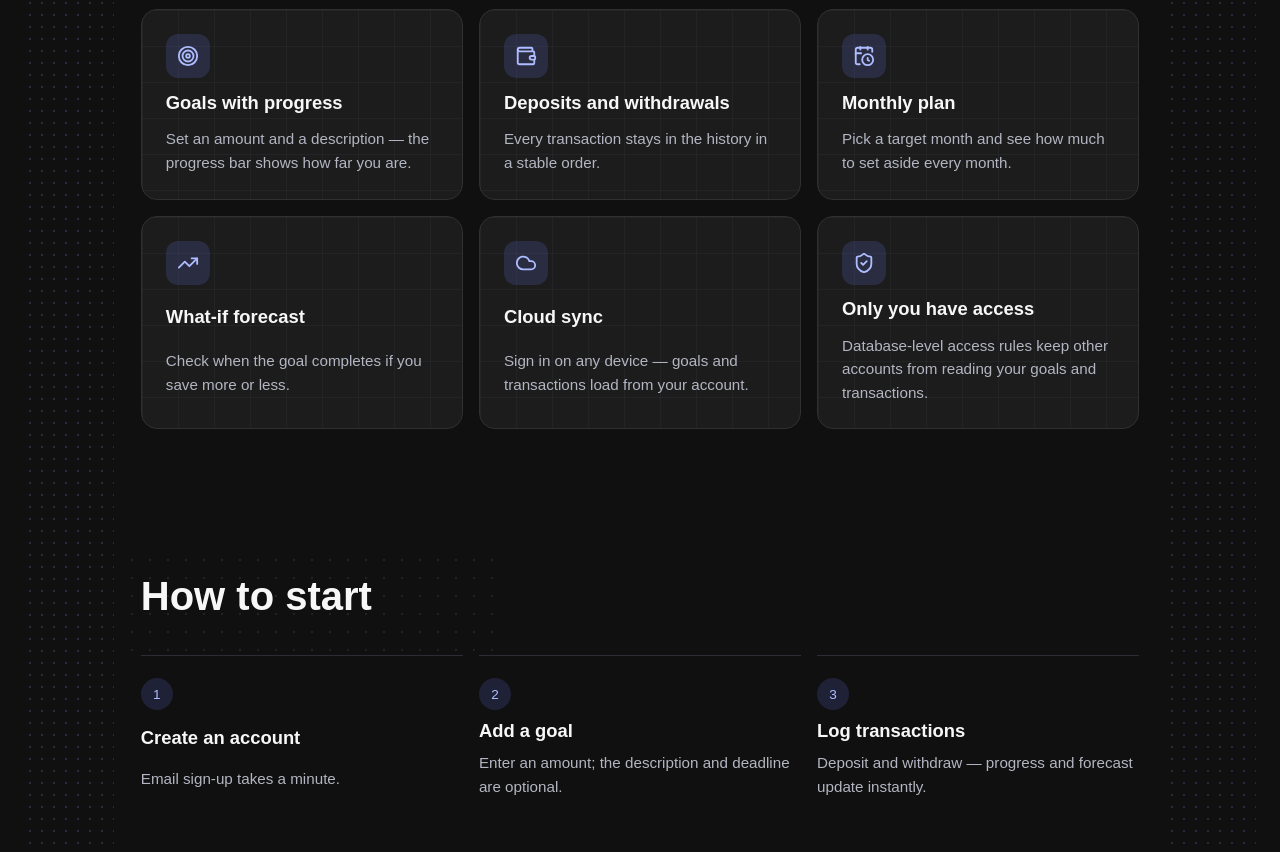
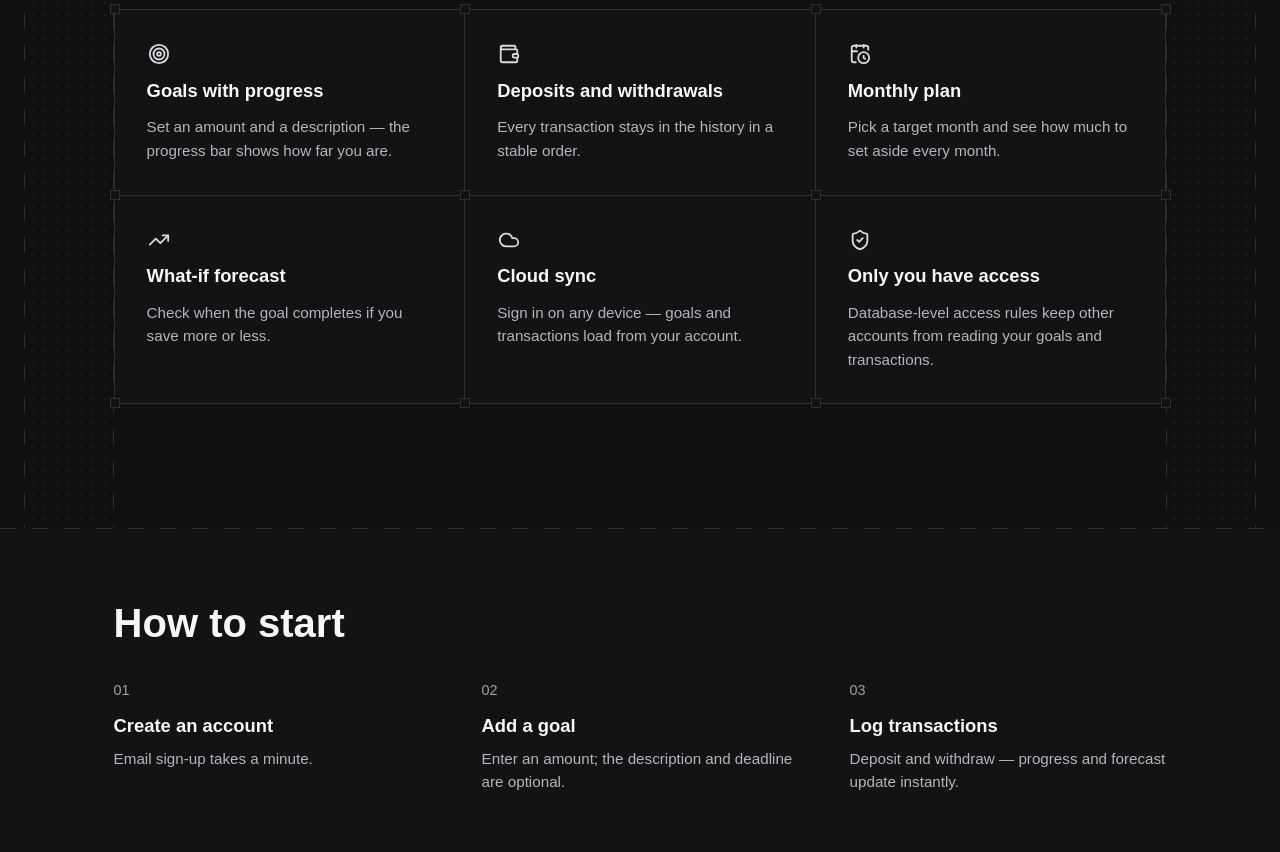
Before and after one commit to semrosin/goal-tracker, a React app: page / in a window 1280 px wide. Shown: the part 987-1839 px from the top of the page. Built offline with nearby package versions, Linux system fonts and the light colour scheme; a web font is replaced by a local one.

Commit message:
feat(ui): refine public dot rails and section layouts

```diff
--- a/src/pages/auth/ui/AuthPages.module.scss
+++ b/src/pages/auth/ui/AuthPages.module.scss
@@ -1,4 +1,7 @@
+@use '../../../shared/ui/DotBackdrop/publicSurface' as surface;
+
 .shell {
+  @include surface.tokens;
   isolation: isolate;
   position: relative;
   min-height: 100vh;
@@ -54,20 +57,6 @@
   border-radius: 1.5rem;
   background: #1e1e28;
   box-shadow: 0 30px 80px #0006;
-}
-
-.card::before {
-  background-image: radial-gradient(
-    circle,
-    rgba(145, 163, 255, 0.17) 1px,
-    transparent 1.2px
-  );
-  background-size: 12px 12px;
-  content: '';
-  inset: -2rem -1rem;
-  pointer-events: none;
-  position: absolute;
-  z-index: -1;
 }
 
 .eyebrow {
--- a/src/pages/welcome/ui/WelcomePage.module.scss
+++ b/src/pages/welcome/ui/WelcomePage.module.scss
@@ -1,4 +1,7 @@
+@use '../../../shared/ui/DotBackdrop/publicSurface' as surface;
+
 .shell {
+  @include surface.tokens;
   --page-gutter: clamp(0.9rem, 2.5vw, 1.75rem);
   --page-width: min(100% - (2 * var(--page-gutter)), 74rem);
   isolation: isolate;
@@ -54,7 +57,7 @@
   min-height: calc(100svh - 4.5rem);
   padding: clamp(3rem, 9vh, 6rem) 0;
   text-align: center;
-  width: var(--page-width);
+  width: var(--content-width);
 }
 
 .heroContent {
@@ -110,7 +113,7 @@
 .section {
   margin: 0 auto;
   padding: clamp(2.25rem, 6vw, 4.5rem) 0;
-  width: var(--page-width);
+  width: var(--content-width);
 }
 
 .sectionHeader {
@@ -119,24 +122,6 @@
   margin-bottom: clamp(1.5rem, 3vw, 2.25rem);
   max-width: 46rem;
   position: relative;
-}
-
-/* A small, faint dot patch sits behind each section heading. */
-.sectionHeader::before {
-  background-image: radial-gradient(
-    circle,
-    rgba(145, 163, 255, 0.12) 1px,
-    transparent 1.1px
-  );
-  background-size: 18px 18px;
-  content: '';
-  height: 7rem;
-  left: -1.1rem;
-  pointer-events: none;
-  position: absolute;
-  top: -1.4rem;
-  width: min(24rem, 72%);
-  z-index: -1;
 }
 
 .sectionHeader h2 {
@@ -155,8 +140,10 @@
 }
 
 .features {
+  border-left: 1px solid var(--panel-border);
+  border-top: 1px solid var(--panel-border);
   display: grid;
-  gap: 1rem;
+  gap: 0;
   grid-template-columns: repeat(3, minmax(0, 1fr));
   list-style: none;
   margin: 0;
@@ -164,35 +151,52 @@
 }
 
 .featureCard {
-  background-color: #1c1c1c;
-  background-image:
-    linear-gradient(rgba(112, 139, 165, 0.07) 1px, transparent 1px),
-    linear-gradient(90deg, rgba(112, 139, 165, 0.07) 1px, transparent 1px);
-  background-size: 2.25rem 2.25rem;
-  border: 1px solid #303030;
-  border-radius: 1rem;
+  align-content: start;
+  background: var(--panel-background);
+  border-bottom: 1px solid var(--panel-border);
+  border-right: 1px solid var(--panel-border);
+  border-radius: 0;
   display: grid;
   gap: 0.85rem;
-  padding: 1.5rem;
-  transition:
-    border-color 160ms ease,
-    transform 160ms ease;
+  padding: clamp(1.25rem, 2.5vw, 2rem);
+  position: relative;
 }
 
-.featureCard:hover {
-  border-color: #65b3fc;
-  transform: translateY(-2px);
+.cornerMarks {
+  inset: -1px -1px 0 0;
+  pointer-events: none;
+  position: absolute;
+  z-index: 1;
+}
+
+.cornerMarks span {
+  background: var(--panel-background);
+  border: 1px solid var(--panel-border);
+  height: 10px;
+  left: 0;
+  position: absolute;
+  top: 0;
+  transform: translate(-50%, -50%);
+  width: 10px;
+}
+
+.cornerMarks span:nth-child(2),
+.cornerMarks span:nth-child(4) {
+  left: 100%;
+}
+
+.cornerMarks span:nth-child(3),
+.cornerMarks span:nth-child(4) {
+  top: 100%;
 }
 
 .featureIcon {
   align-items: center;
-  background: rgba(112, 133, 255, 0.16);
-  border-radius: 0.75rem;
-  color: #aebdff;
+  color: #d8d9e1;
   display: inline-flex;
-  height: 2.75rem;
+  height: 1.5rem;
   justify-content: center;
-  width: 2.75rem;
+  width: 1.5rem;
 }
 
 .featureCard h3 {
@@ -207,9 +211,15 @@
   margin: 0;
 }
 
+.stepsBand {
+  @include surface.horizontal-borders;
+  background-color: var(--panel-background);
+  margin-block: clamp(2rem, 4vw, 4rem);
+}
+
 .steps {
   display: grid;
-  gap: 1rem;
+  gap: clamp(1.5rem, 4vw, 4rem);
   grid-template-columns: repeat(3, minmax(0, 1fr));
   list-style: none;
   margin: 0;
@@ -217,23 +227,16 @@
 }
 
 .step {
-  border-top: 1px solid #2b2d36;
+  align-content: start;
   display: grid;
   gap: 0.6rem;
-  padding: 1.35rem 0 0;
 }
 
 .stepNumber {
-  align-items: center;
-  background: rgba(112, 133, 255, 0.16);
-  border-radius: 999px;
-  color: #aebdff;
-  display: inline-flex;
+  color: #9c9fac;
   font-family: 'Unbounded', sans-serif;
-  font-size: 0.85rem;
-  height: 2rem;
-  justify-content: center;
-  width: 2rem;
+  font-size: 0.9rem;
+  margin-bottom: 0.5rem;
 }
 
 .step h3 {
@@ -249,13 +252,6 @@
 }
 
 .ctaPanel {
-  background-color: transparent;
-  background-image: radial-gradient(
-    circle,
-    rgba(145, 163, 255, 0.09) 1.4px,
-    transparent 1.5px
-  );
-  background-size: 22px 22px;
   border: 0;
   border-radius: 0;
   display: grid;
@@ -322,36 +318,11 @@
   }
 }
 
-@media (prefers-reduced-motion: reduce) {
-  .featureCard {
-    transition: none;
-  }
-}
-
 .heroCta {
   margin-top: clamp(3rem, 7vh, 4.5rem);
   padding: 1.75rem clamp(1rem, 4vw, 3rem);
   position: relative;
   width: min(100%, 34rem);
-}
-.heroCta::before {
-  background-image: radial-gradient(
-    circle,
-    rgba(145, 163, 255, 0.17) 1px,
-    transparent 1.2px
-  );
-  background-size: 12px 12px;
-  content: '';
-  inset: 0;
-  pointer-events: none;
-  position: absolute;
-  z-index: -1;
-}
-@media (min-width: 48rem) {
-  .hero,
-  .section {
-    width: min(100% - (2 * clamp(7rem, 11vw, 12rem)), 74rem);
-  }
 }
 @media (max-width: 25rem) {
   .brand {
--- a/src/pages/welcome/ui/WelcomePage.tsx
+++ b/src/pages/welcome/ui/WelcomePage.tsx
@@ -116,6 +116,12 @@ export const WelcomePage = ({ onSignUp, onSignIn }: WelcomePageProps) => {
           <ul className={styles.features}>
             {features.map((feature) => (
               <li className={styles.featureCard} key={feature.title}>
+                <span aria-hidden="true" className={styles.cornerMarks}>
+                  <span />
+                  <span />
+                  <span />
+                  <span />
+                </span>
                 <span className={styles.featureIcon}>{feature.icon}</span>
                 <h3>{feature.title}</h3>
                 <p>{feature.text}</p>
@@ -124,7 +130,8 @@ export const WelcomePage = ({ onSignUp, onSignIn }: WelcomePageProps) => {
           </ul>
         </section>
 
-        <section aria-labelledby="welcome-steps" className={styles.section}>
+        <section aria-labelledby="welcome-steps" className={styles.stepsBand}>
+          <div className={styles.section}>
             <div className={styles.sectionHeader}>
               <h2 id="welcome-steps">{t('welcome.stepsTitle')}</h2>
             </div>
@@ -132,13 +139,14 @@ export const WelcomePage = ({ onSignUp, onSignIn }: WelcomePageProps) => {
               {steps.map((step, index) => (
                 <li className={styles.step} key={step.title}>
                   <span aria-hidden="true" className={styles.stepNumber}>
-                  {index + 1}
+                    {String(index + 1).padStart(2, '0')}
                   </span>
                   <h3>{step.title}</h3>
                   <p>{step.text}</p>
                 </li>
               ))}
             </ol>
+          </div>
         </section>
 
         <section className={styles.section}>
--- a/src/shared/ui/DotBackdrop/DotBackdrop.module.scss
+++ b/src/shared/ui/DotBackdrop/DotBackdrop.module.scss
@@ -1,6 +1,4 @@
 .backdrop {
-  --rail-width: clamp(2rem, 7vw, 8.5rem);
-  --rail-inset: max(1.5rem, calc((100vw - 94rem) / 2));
   inset: 0;
   overflow: clip;
   pointer-events: none;
@@ -10,12 +8,27 @@
 
 .backdrop::before,
 .backdrop::after {
-  background-image: radial-gradient(
-    circle,
-    rgba(145, 163, 255, 0.19) 1px,
-    transparent 1.2px
-  );
-  background-size: 12px 12px;
+  background-image:
+    repeating-linear-gradient(
+      to bottom,
+      var(--dash-color) 0 var(--dash-length),
+      transparent var(--dash-length) calc(var(--dash-length) + var(--dash-gap))
+    ),
+    repeating-linear-gradient(
+      to bottom,
+      var(--dash-color) 0 var(--dash-length),
+      transparent var(--dash-length) calc(var(--dash-length) + var(--dash-gap))
+    ),
+    radial-gradient(circle, var(--dot-color) 1px, transparent 1.2px);
+  background-position:
+    left top,
+    right top,
+    center top;
+  background-repeat: repeat-y, repeat-y, repeat;
+  background-size:
+    1px calc(var(--dash-length) + var(--dash-gap)),
+    1px calc(var(--dash-length) + var(--dash-gap)),
+    12px 12px;
   content: '';
   inset-block: 4.5rem 0;
   position: absolute;
@@ -31,8 +44,6 @@
 
 @media (max-width: 48rem) {
   .backdrop {
-    --rail-inset: 0.75rem;
-    --rail-width: 1.5rem;
-    opacity: 0.5;
+    opacity: 0.7;
   }
 }
--- /dev/null
+++ b/src/shared/ui/DotBackdrop/_publicSurface.scss
@@ -0,0 +1,39 @@
+@mixin tokens {
+  // Controls every dashed border on the landing and authentication pages.
+  --dash-length: 16px;
+  --dash-gap: 16px;
+  --dash-color: rgba(255, 255, 255, 0.12);
+  --dot-color: rgba(145, 163, 255, 0.085);
+  --panel-background: #131313;
+  --panel-border: #303030;
+
+  // The feature grid meets the inner edges of the two decorative rails.
+  --rail-width: clamp(2rem, 7vw, 8.5rem);
+  --rail-inset: max(1.5rem, calc((100vw - 94rem) / 2));
+  --content-inset: calc(var(--rail-inset) + var(--rail-width));
+  --content-width: calc(100% - (2 * var(--content-inset)));
+
+  @media (max-width: 48rem) {
+    --rail-inset: 0.75rem;
+    --rail-width: 1.5rem;
+  }
+}
+
+@mixin horizontal-borders {
+  background-image:
+    repeating-linear-gradient(
+      to right,
+      var(--dash-color) 0 var(--dash-length),
+      transparent var(--dash-length) calc(var(--dash-length) + var(--dash-gap))
+    ),
+    repeating-linear-gradient(
+      to right,
+      var(--dash-color) 0 var(--dash-length),
+      transparent var(--dash-length) calc(var(--dash-length) + var(--dash-gap))
+    );
+  background-position:
+    left top,
+    left bottom;
+  background-repeat: repeat-x;
+  background-size: calc(var(--dash-length) + var(--dash-gap)) 1px;
+}
```
Lines whose indentation alone changed are shown as unchanged.
